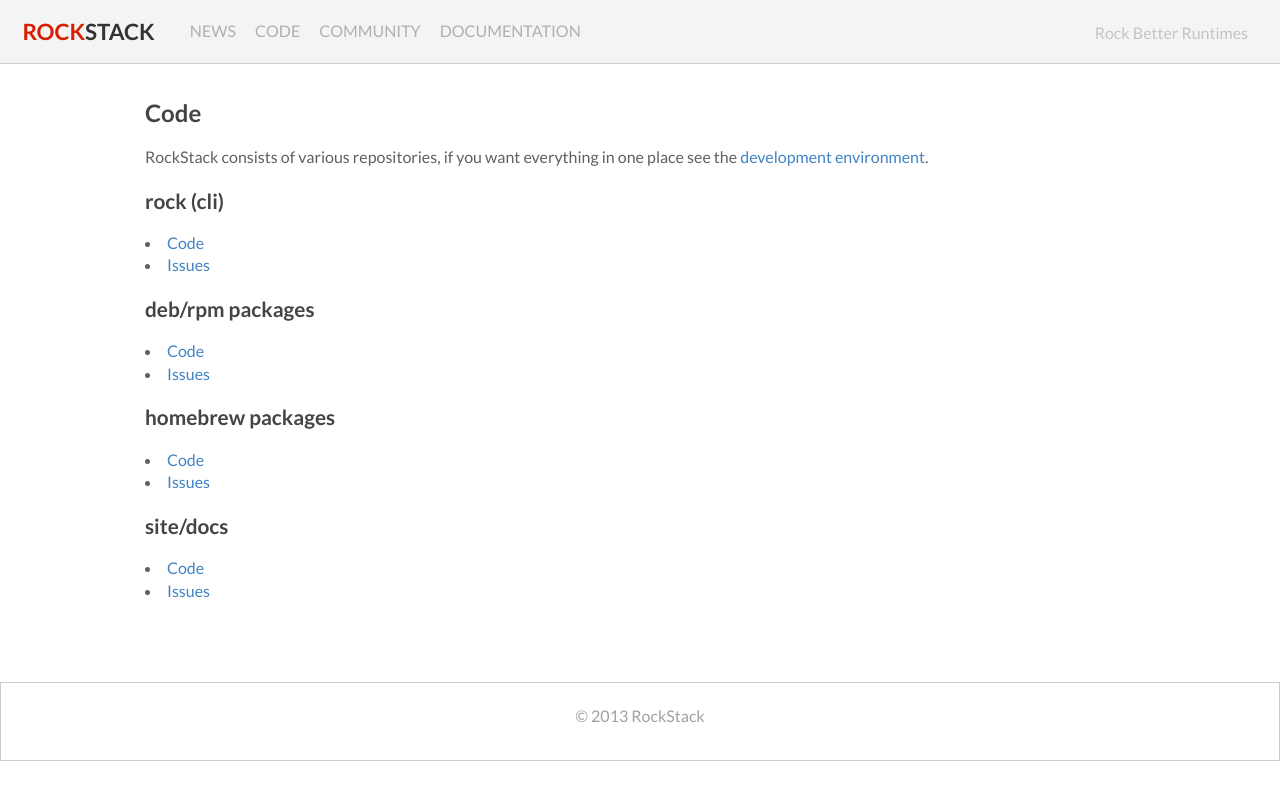
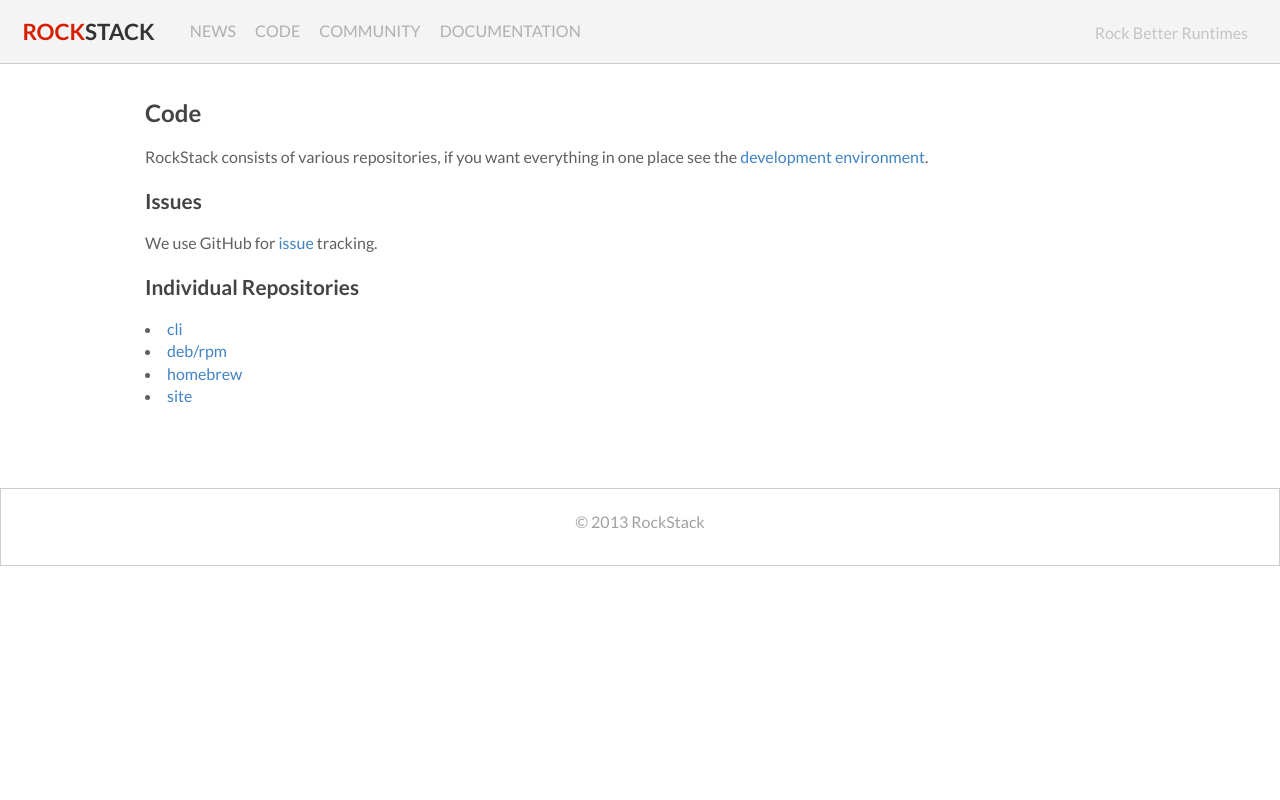
Before and after one commit to silas/rock, a Jekyll site: the page built from code/index.md, in a window 1280 px wide. Shown: the top 800 px of the page. Built offline with Jekyll 4.4.1, drawn with Linux system fonts in a browser that asks for light colours.

Commit message:
Fix issue links

```diff
--- a/code/index.md
+++ b/code/index.md
@@ -8,24 +8,15 @@ title: Code
 RockStack consists of various repositories, if you want everything in one place
 see the [development environment][dev].
 
-## rock (cli)
+## Issues
 
- * [Code](https://github.com/rockstack/rock)
- * [Issues](https://github.com/rockstack/rock/issues)
+We use GitHub for [issue](https://github.com/rockstack/rock/issues) tracking.
 
-## deb/rpm packages
+## Individual Repositories
 
- * [Code](https://github.com/rockstack/packages)
- * [Issues](https://github.com/rockstack/packages/issues)
-
-## homebrew packages
-
- * [Code](https://github.com/rockstack/homebrew-rock)
- * [Issues](https://github.com/rockstack/homebrew-rock/issues)
-
-## site/docs
-
- * [Code](https://github.com/rockstack/rockstack.github.com)
- * [Issues](https://github.com/rockstack/rockstack.github.com/issues)
+ * [cli](https://github.com/rockstack/rock)
+ * [deb/rpm](https://github.com/rockstack/packages)
+ * [homebrew](https://github.com/rockstack/homebrew-rock)
+ * [site](https://github.com/rockstack/rockstack.github.com)
 
 [dev]: https://github.com/rockstack/dev#readme
```
